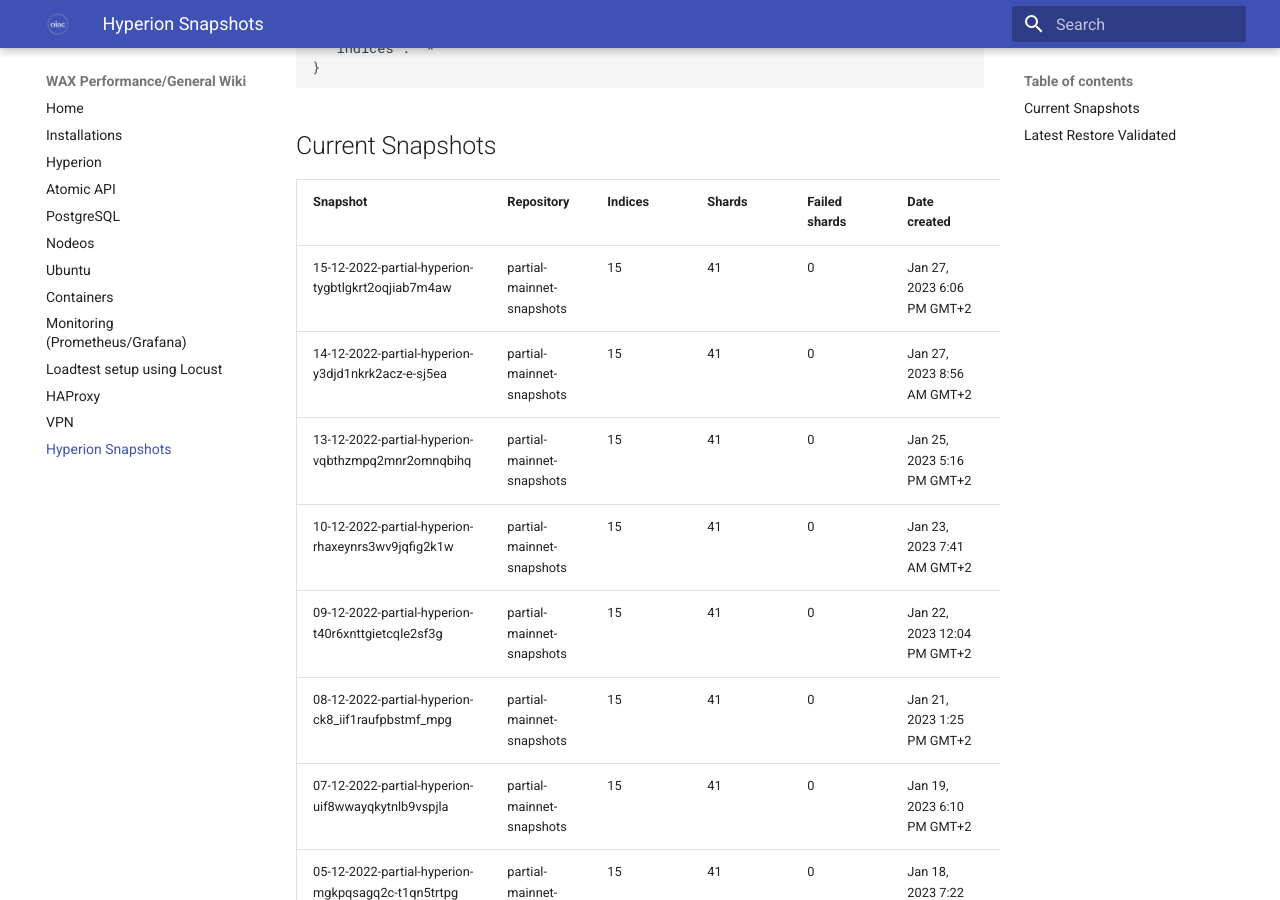
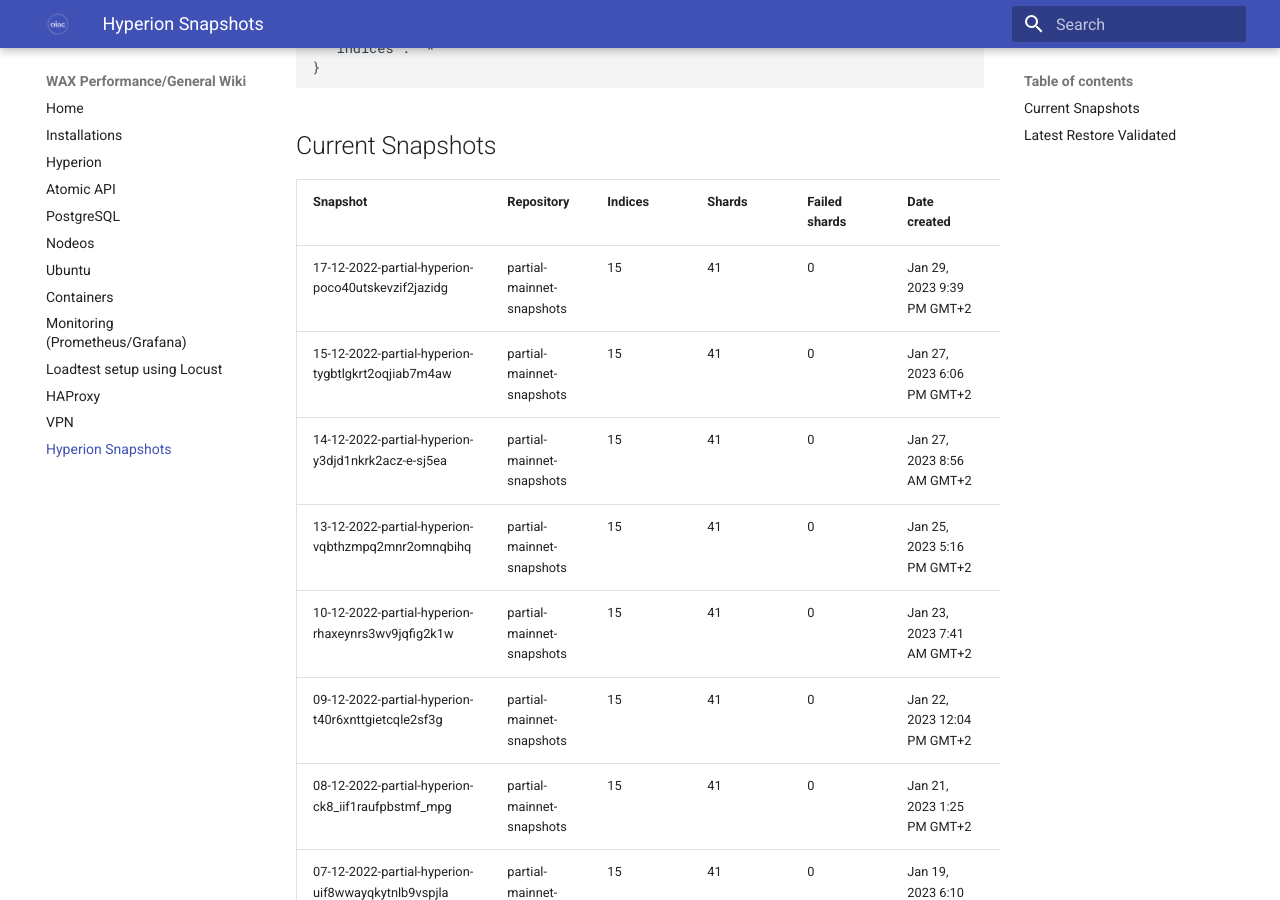
Before and after one commit to oneinacillian/wiki, an MkDocs documentation site: the page built from docs/snapshots.md, in a window 1280 px wide and 900 px high, scrolled down 2022 px. Built offline with MkDocs 1.6.1 and Material for MkDocs 9.7.7, drawn with Linux system fonts in a browser that asks for light colours.

Commit message:
Added snapshot for partial restore from 17/12/2022

```diff
--- a/docs/snapshots.md
+++ b/docs/snapshots.md
@@ -60,6 +60,7 @@
 
 | Snapshot                                           | Repository                | Indices | Shards | Failed shards | Date created                | Duration |
 |----------------------------------------------------|---------------------------|---------|--------|---------------|-----------------------------|----------|
+| 17-12-2022-partial-hyperion-poco40utskevzif2jazidg | partial-mainnet-snapshots | 15      | 41     | 0             | Jan 29, 2023 9:39 PM GMT+2  | 47s      |
 | 15-12-2022-partial-hyperion-tygbtlgkrt2oqjiab7m4aw | partial-mainnet-snapshots | 15      | 41     | 0             | Jan 27, 2023 6:06 PM GMT+2  | 8s       |
 | 14-12-2022-partial-hyperion-y3djd1nkrk2acz-e-sj5ea | partial-mainnet-snapshots | 15      | 41     | 0             | Jan 27, 2023 8:56 AM GMT+2  | 38s      |
 | 13-12-2022-partial-hyperion-vqbthzmpq2mnr2omnqbihq | partial-mainnet-snapshots | 15      | 41     | 0             | Jan 25, 2023 5:16 PM GMT+2  | 51s      |
```
